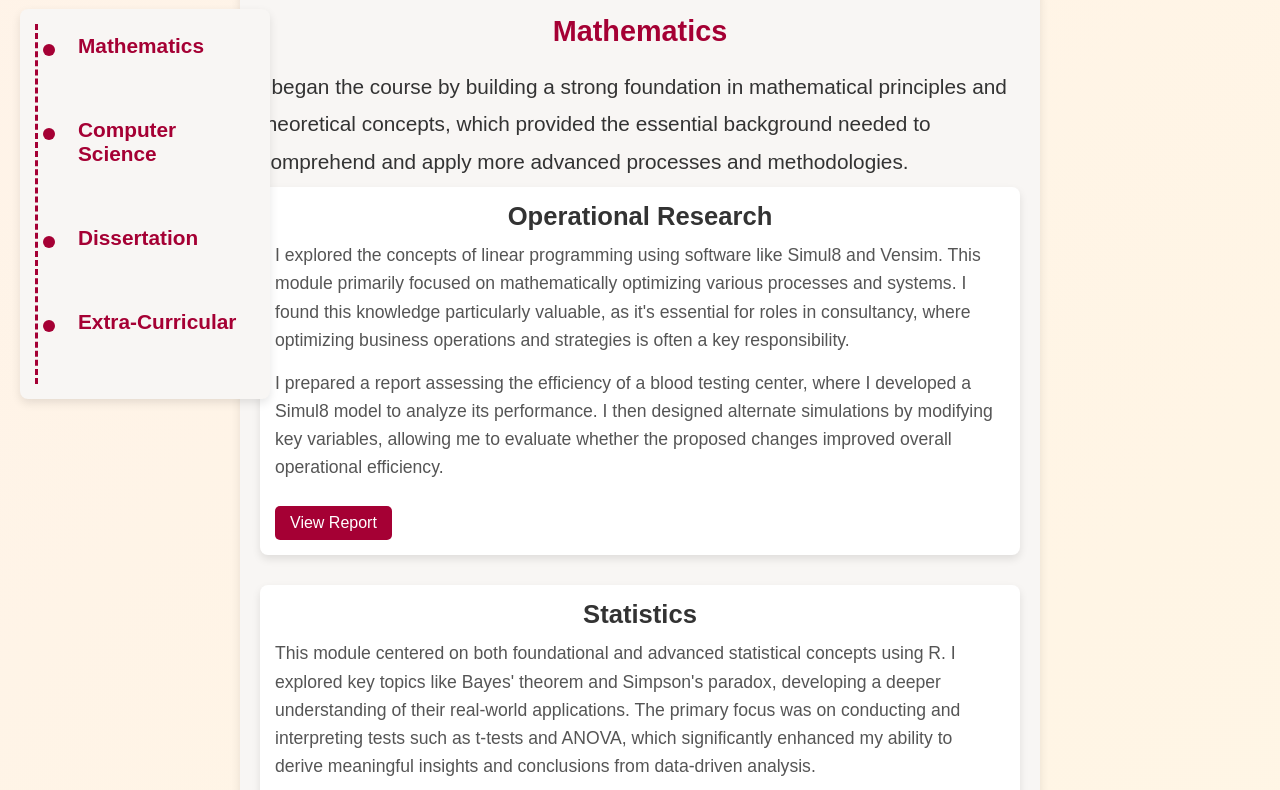
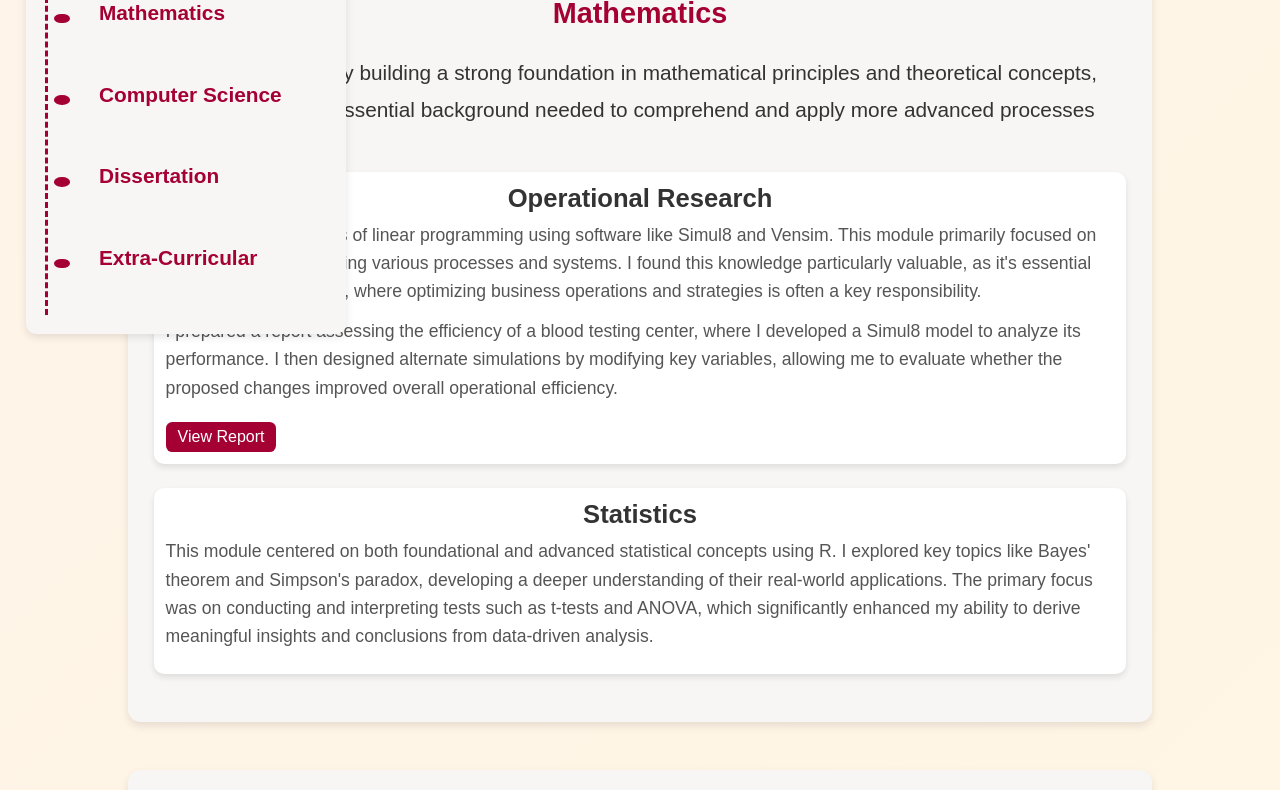
Before and after one commit to talib275/portfolio, a plain HTML site: page msc.html in a window 1280 px wide. Shown: the part 191-981 px from the top of the page. Drawn offline with Linux system fonts and the light colour scheme.

Commit message:
Update msc.css

```diff
--- a/assets/css/msc.css
+++ b/assets/css/msc.css
@@ -3,6 +3,8 @@
     padding: 0;
     box-sizing: border-box;
 }
+
+@import url('https://fonts.googleapis.com/css2?family=Roboto:wght@300;400;700&display=swap');
 
 
 /* General Headings */
@@ -13,62 +15,62 @@ h2, h3 {
 
 /* Year Sections */
 .year-section {
-    padding: 30px 20px;
-    max-width: 800px;
-    margin: 60px auto; /* Consistent vertical spacing between sections */
+    padding: 3vh 2vw;
+    max-width: 80vw;
+    margin: 6vh auto; /* Consistent vertical spacing between sections */
     background-color: #F8F6F4;
-    border-radius: 10px;
-    box-shadow: 0 4px 10px rgba(0, 0, 0, 0.1);
+    border-radius: 1vw;
+    box-shadow: 0 0.5vh 1vh rgba(0, 0, 0, 0.1);
 }
 
 .year-section h3 {
     font-size: 1.8rem;
     margin-top: 0;
-    margin-bottom: 20px;
+    margin-bottom: 3vh;
     color: #A50034;
 }
 
 .year-section p{
     font-size: 1.3rem;
     line-height: 1.8;
-    margin-bottom: 7px;
+    margin-bottom: 0.7vh;
 }
 
 .year-section h4{
     font-size: 1.7rem;
-    margin-bottom: 10px;
+    margin-bottom: 1vh;
 }
 
 /* Project Cards */
 .project-card {
     display: flex;
     align-items: center;
-    gap: 20px;
-    margin-bottom: 30px;
+    gap: 2vh;
+    margin-bottom: 3vh;
     background-color: #ffffff;
-    padding: 15px;
-    border-radius: 8px;
-    box-shadow: 0 4px 8px rgba(0, 0, 0, 0.1);
+    padding: 1.5vh;
+    border-radius: 0.8vw;
+    box-shadow: 0 0.4vh 0.8vh rgba(0, 0, 0, 0.1);
     transition: transform 0.3s ease, box-shadow 0.3s ease;
 }
 
 .project-card:hover {
     transform: translateY(-5px);
-    box-shadow: 0 6px 12px rgba(0, 0, 0, 0.15);
+    box-shadow: 0 0.6vh 1.2vh rgba(0, 0, 0, 0.15);
 }
 
 /* Project Image */
 .project-image {
-    width: 250px;
+    width: 25vw;
     max-width: 100%;
     height: auto;
-    border-radius: 8px;
-    box-shadow: 0 4px 8px rgba(0, 0, 0, 0.1);
+    border-radius: 0.8vw;
+    box-shadow: 0 0.4vh 0.8vh rgba(0, 0, 0, 0.1);
 }
 
 /* Adjust image size for Coffee Machine project specifically */
 .project-card.coffee-machine .project-image {
-    width: 280px;
+    width: 28vw;
 }
 
 /* Project Content */
@@ -80,7 +82,7 @@ h2, h3 {
 .project-content h4 {
     text-align: center;
     font-size: 1.6rem;
-    margin-bottom: 10px;
+    margin-bottom: 1vh;
     color: #333;
 }
 
@@ -88,17 +90,17 @@ h2, h3 {
     font-size: 1.1rem;
     line-height: 1.6;
     color: #555;
-    margin-bottom: 15px;
+    margin-bottom: 1.5vh;
 }
 
 .project-link {
     display: inline-block;
-    margin-top: 10px;
-    padding: 8px 15px;
+    margin-top: 1vh;
+    padding: 0.8vh 1.5vh;
     background-color: #A50034; /* Cardiff red */
     color: white;
     text-decoration: none;
-    border-radius: 5px;
+    border-radius: 0.5vw;
     font-size: 1rem;
     transition: background-color 0.3s ease;
 }
@@ -108,7 +110,7 @@ h2, h3 {
 }
 
 /* Responsive Design for Mobile Screens */
-@media (max-width: 768px) {
+@media (max-width: 76.8vw) {
     .project-card {
         flex-direction: column;
         text-align: center;
@@ -116,8 +118,8 @@ h2, h3 {
 
     .project-image {
         width: 100%;
-        max-width: 300px;
-        margin-bottom: 15px;
+        max-width: 30vw;
+        margin-bottom: 1.5vh;
     }
 
     .project-content {
@@ -129,20 +131,20 @@ h2, h3 {
 /* Fixed timeline on the left */
 .vertical-timeline {
     position: absolute;
-    left: 20px;
-    top: 200px;
-    width: 250px;
-    padding-left: 10px;
+    left: 2vw;
+    top: 20vh;
+    width: 25vw;
+    padding-left: 1vw;
     background-color: #F8F6F4;
-    border-radius: 8px;
-    padding: 15px;
-    box-shadow: 0 4px 10px rgba(0, 0, 0, 0.1);
+    border-radius: 0.8vw;
+    padding: 1.5vw;
+    box-shadow: 0 0.4vh 1vh rgba(0, 0, 0, 0.1);
 }
 
 /* Timeline border and clickable area */
 .timeline {
-    padding-left: 20px;
-    border-left: 3px dashed #A50034; /* Softer dashed line with transparency */
+    padding-left: 2vw;
+    border-left: 0.3vw dashed #A50034; /* Softer dashed line with transparency */
 }
 
 
@@ -150,32 +152,32 @@ h2, h3 {
     text-decoration: none;
     display: block;
     color: inherit;
-    padding: 10px 0;
+    padding: 1vw 0;
 }
 
 .event {
     position: relative;
-    padding-left: 20px;
-    margin-bottom: 40px;
+    padding-left: 2vw;
+    margin-bottom: 4vh;
 }
 
 /* Circular marker before each event */
 .event::before {
     content: '';
-    width: 12px;
-    height: 12px;
+    width: 1.2vw;
+    height: 1.2vh;
     background-color: #A50034;
     border-radius: 50%;
     position: absolute;
-    left: -15px;
-    top: 10px;
+    left: -1.5vw;
+    top: 1vw;
 }
 
 .timeline-year {
     font-size: 1.3rem;
     font-weight: bold;
     color: #A50034;
-    margin-bottom: 5px;
+    margin-bottom: 0.5vw;
 }
 
 .timeline-event-link:hover .event {
@@ -192,12 +194,12 @@ h2, h3 {
     display: flex;
     align-items: center;
     flex-direction: column;
-    gap: 20px;
-    margin-bottom: 30px;
+    gap: 2vh;
+    margin-bottom: 3vh;
     background-color: #ffffff;
-    padding: 20px;
-    border-radius: 8px;
-    box-shadow: 0 4px 8px rgba(0, 0, 0, 0.1);
+    padding: 2vh;
+    border-radius: 0.8vw;
+    box-shadow: 0 0.4vh 0.8vh rgba(0, 0, 0, 0.1);
     transition: transform 0.3s ease, box-shadow 0.3s ease;
 }
 
@@ -209,7 +211,7 @@ h2, h3 {
 flex-direction: column;
 .project-content h4 {
     font-size: 1.6rem;
-    margin-bottom: 10px;
+    margin-bottom: 1vh;
     color: #4A4A4A;
 }
 
@@ -217,7 +219,7 @@ flex-direction: column;
     font-size: 1.1rem;
     line-height: 1.6;
     color: #555;
-    margin-bottom: 15px;
+    margin-bottom: 1.5vh;
 }
 }
 
```
